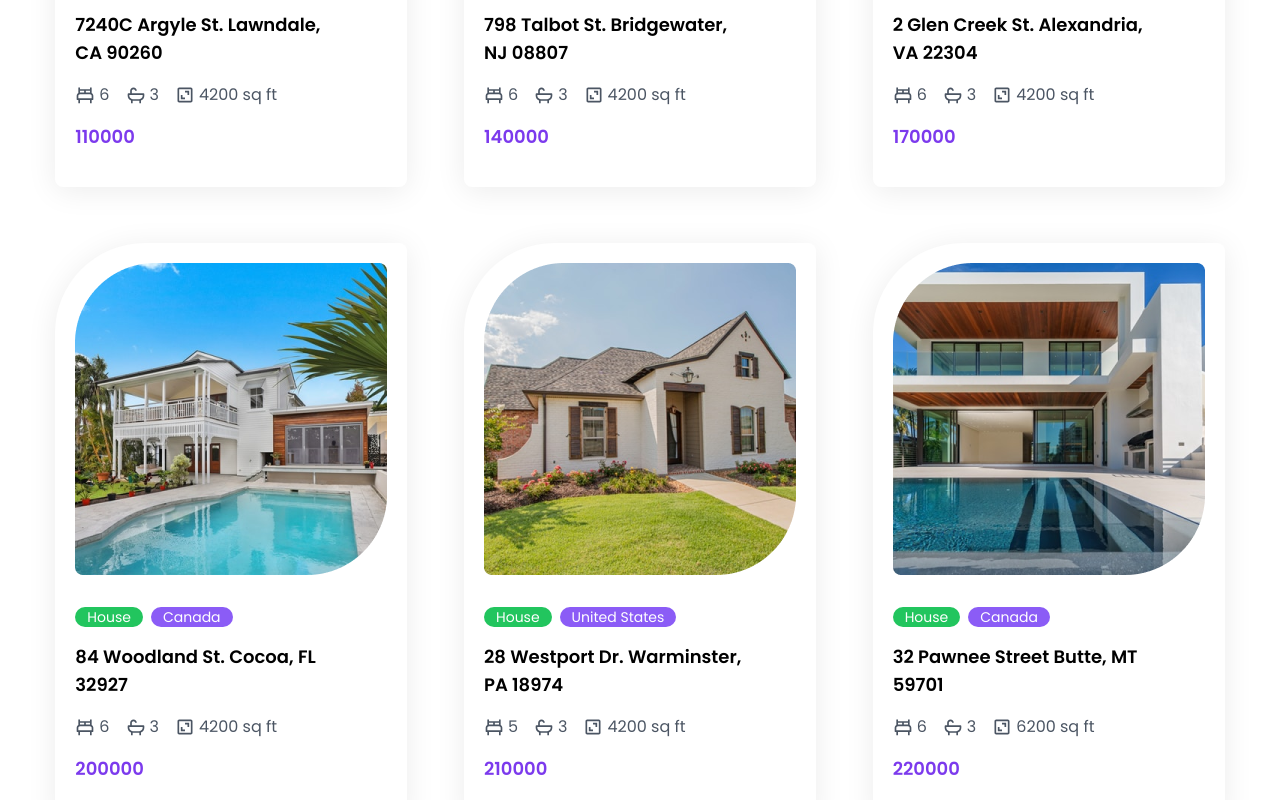
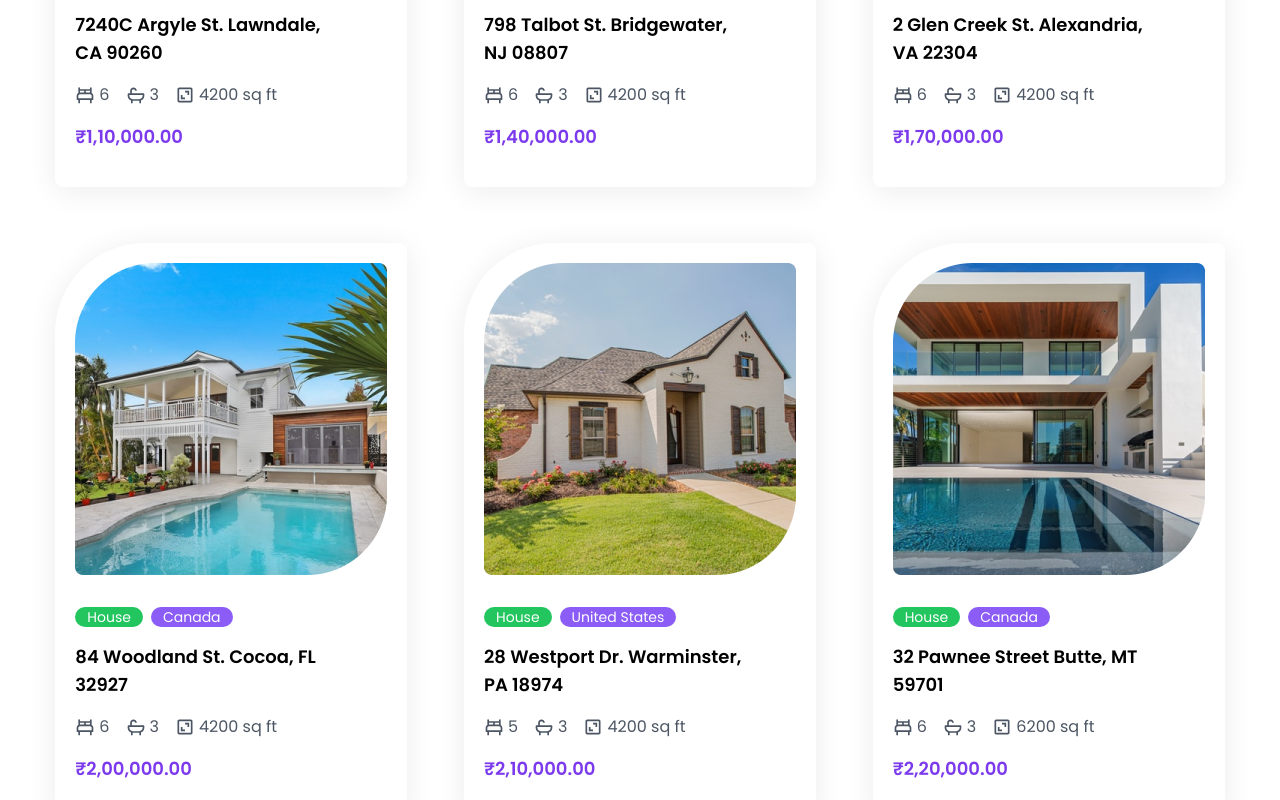
Before and after one commit to shan0720-creator/real-estate-starter, a React (Create React App) app: page / in a window 1280 px wide. Shown: the part 800-1600 px from the top of the page. Built offline with nearby package versions, Linux system fonts and the light colour scheme.

Commit message:
add currency formatter

```diff
--- a/src/components/House.js
+++ b/src/components/House.js
@@ -2,41 +2,45 @@ import React from 'react';
 
 //import icons
 
-import {BiBed, BiBath, BiArea} from 'react-icons/bi';
+import { BiBed, BiBath, BiArea } from 'react-icons/bi';
 
-const House = ({house}) => {
+const House = ({ house }) => {
 
-  const {image, type, country, address, bedrooms,bathrooms, surface,  price} =  house;
+  const { image, type, country, address, bedrooms, bathrooms, surface, price } = house;
+  const rupee = new Intl.NumberFormat('en-IN', {
+    style: 'currency',
+    currency: 'INR',
+  });
 
   return <div className='bg-white shadow-1 p-5 rounded-lg rounded-tl-[90px] w-full max-w-[352px] mx-auto cursor-pointer hover:shadow-2xl transition'>
-    <img className='mb-8' src={image} alt=""/>
+    <img className='mb-8' src={image} alt="" />
     <div className='mb-4 flex gap-x-2 text-sm' >
       <div className='bg-green-500 rounded-full text-white px-3'> {type} </div>
       <div className='bg-violet-500 rounded-full text-white px-3'> {country} </div>
     </div>
     <div className='text-lg font-semibold max-w-[260px]'>{address}</div>
-     <div className='flex gap-x-4 my-4'>
+    <div className='flex gap-x-4 my-4'>
       <div className='flex items-center text-gray-600 gap-1'>
         <div className='text-[20px]'>
-          <BiBed/>
+          <BiBed />
         </div>
         <div>{bedrooms}</div>
       </div>
       <div className='flex items-center text-gray-600 gap-1'>
         <div className='text-[20px]'>
-          <BiBath/>
+          <BiBath />
         </div>
         <div>{bathrooms}</div>
       </div>
       <div className='flex items-center text-gray-600 gap-1'>
         <div className='text-[20px]'>
-          <BiArea/>
+          <BiArea />
         </div>
         <div>{surface}</div>
       </div>
 
-     </div>
-     <div className='text-lg font-semibold text-violet-600 mb-4'>{price}</div>
+    </div>
+    <div className='text-lg font-semibold text-violet-600 mb-4'>{rupee.format(price)}</div>
   </div>;
 };
 
```
Also changed, not shown: 1 other file (tests, documents, lock files or other folders).
